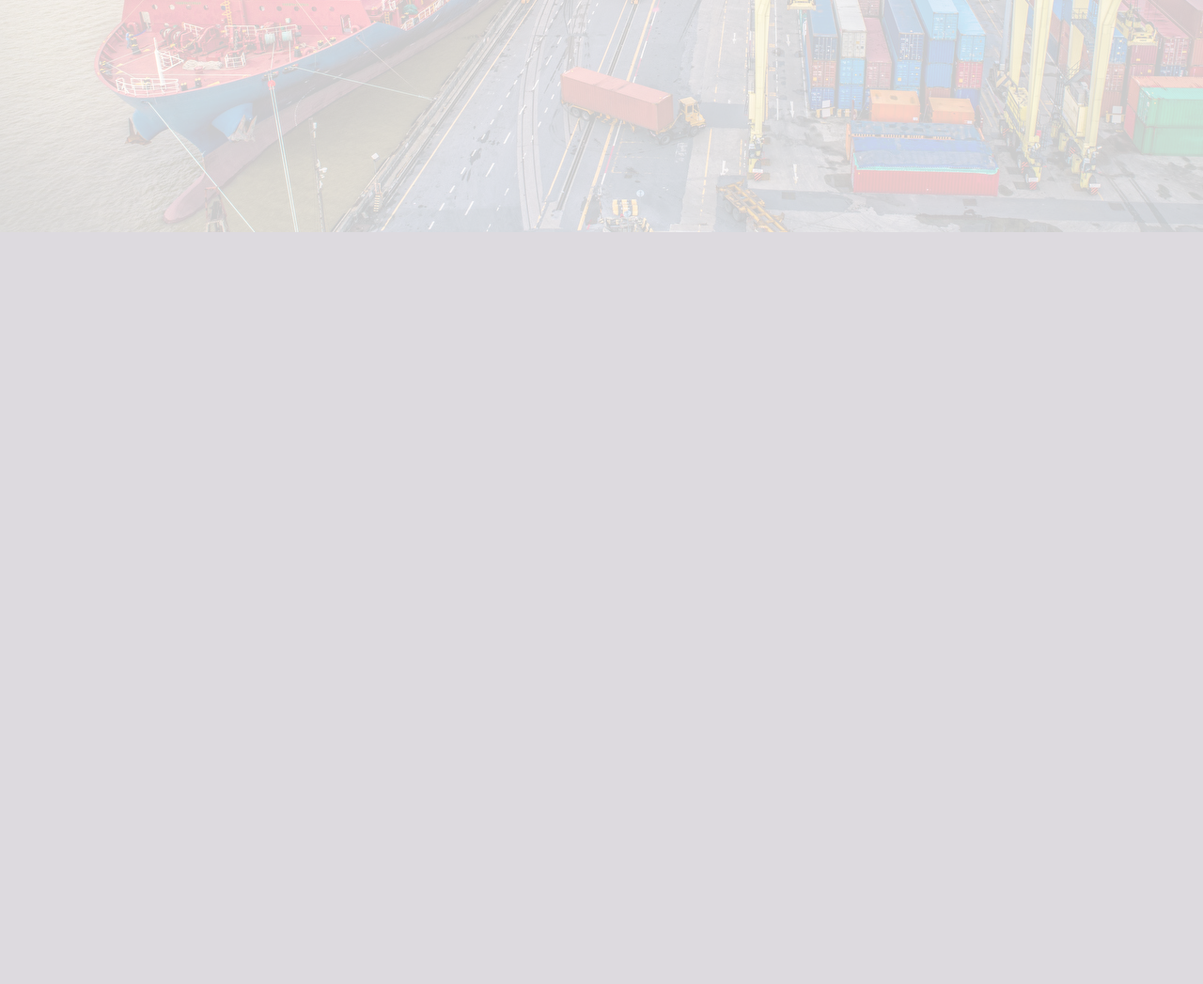
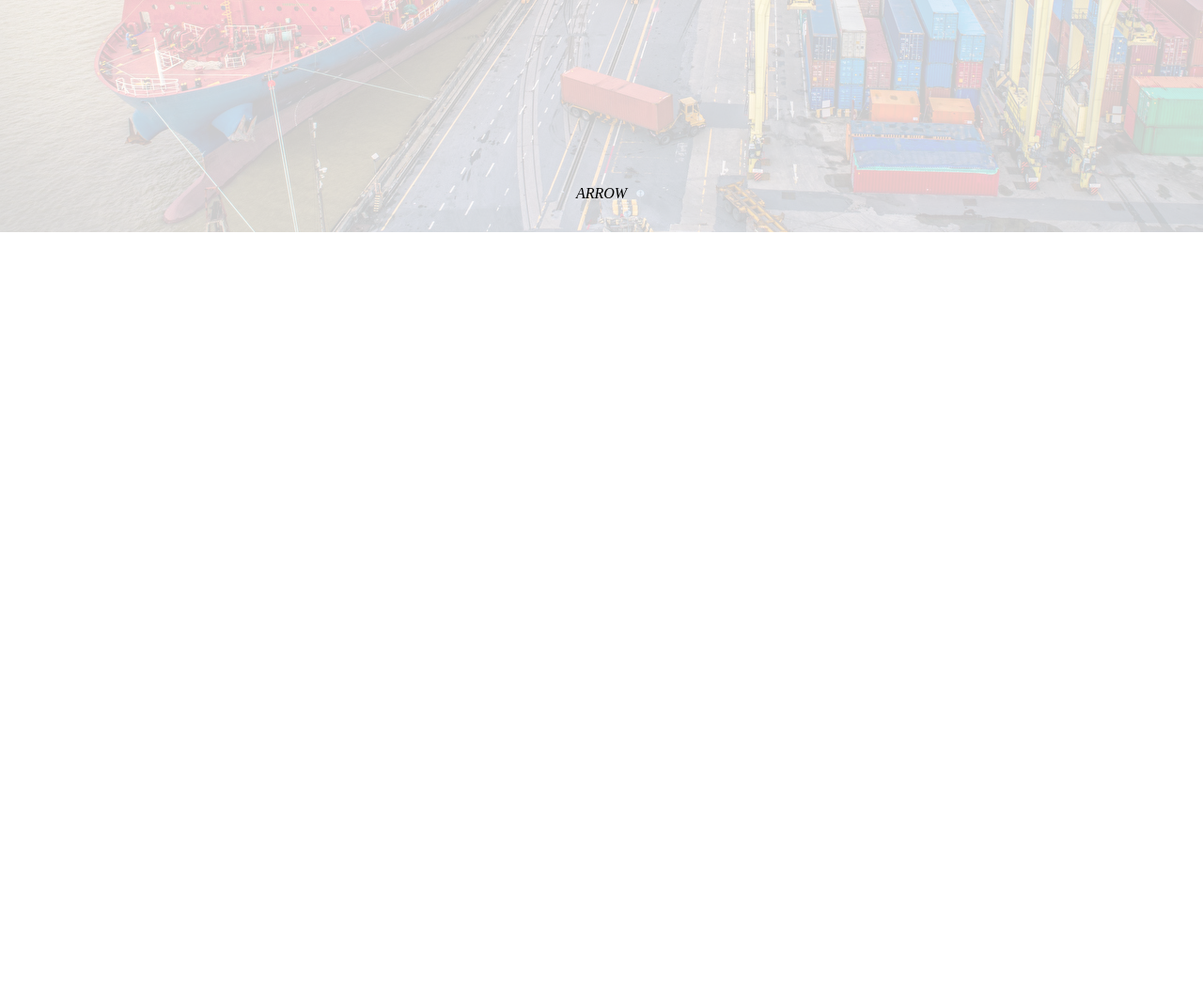
Before and after one commit to facundoacostayl/multipar-sa, a PHP site: page / in a window 1280 px wide. Shown: the part 553-1600 px from the top of the page at 94% size. Before the commit the page ends 800 px from the top, so only its background shows below. Run offline with PHP 8.4, Linux system fonts and the light colour scheme; some libraries are stand-ins or nearby versions.

Commit message:
section div class added to organize heights

```diff
--- a/css/style.css
+++ b/css/style.css
@@ -1,7 +1,12 @@
-header .hero {
-  position: relative;
+.section {
   height: 100vh;
   width: 100%;
+}
+
+header .hero {
+  height: 100%;
+  width: 100%;
+  position: relative;
 }
 header .hero nav .content {
   display: flex;
@@ -49,6 +54,14 @@ header .hero-content .hero-subtitle {
 header .hero-content .hero-subtitle h2:last-child {
   color: #a42138;
 }
+header .hero-arrow {
+  width: 100%;
+  position: absolute;
+  bottom: 0;
+  left: 0;
+  text-align: center;
+  padding-bottom: 2rem;
+}
 
 .hero::before {
   content: "";
--- a/index.html
+++ b/index.html
@@ -15,8 +15,8 @@
   <body>
     <div class="container">
       <header>
+        <div class="section">
             <div class="hero">
-
 
                 <nav>
                   <div class="content">
@@ -39,8 +39,18 @@
                   </div>
                 </div>
 
+                <div class="hero-arrow">
+                  <i>ARROW</i>
+                </div>
+
+              </div>
         </div>
       </header>
+
+      <div class="section">
+
+      </div>
+
     </div>
   </body>
 </html>
--- a/sass/style.scss
+++ b/sass/style.scss
@@ -1,11 +1,14 @@
+.section {
+    height: 100vh;
+    width: 100%;
+}
+
     header {
 
-
-
         .hero {
+            height: 100%;
+            width: 100%;
             position: relative;
-            height: 100vh;
-            width: 100%;
 
 
             nav {
@@ -73,6 +76,14 @@
 
         }
 
+        .hero-arrow {
+            width: 100%;
+            position: absolute;
+            bottom: 0;
+            left: 0;
+            text-align: center;
+            padding-bottom: 2rem;
+        }
     }
 
     .hero::before {
```
Also changed, not shown: 1 other file. Lines whose indentation alone changed are shown as unchanged.
